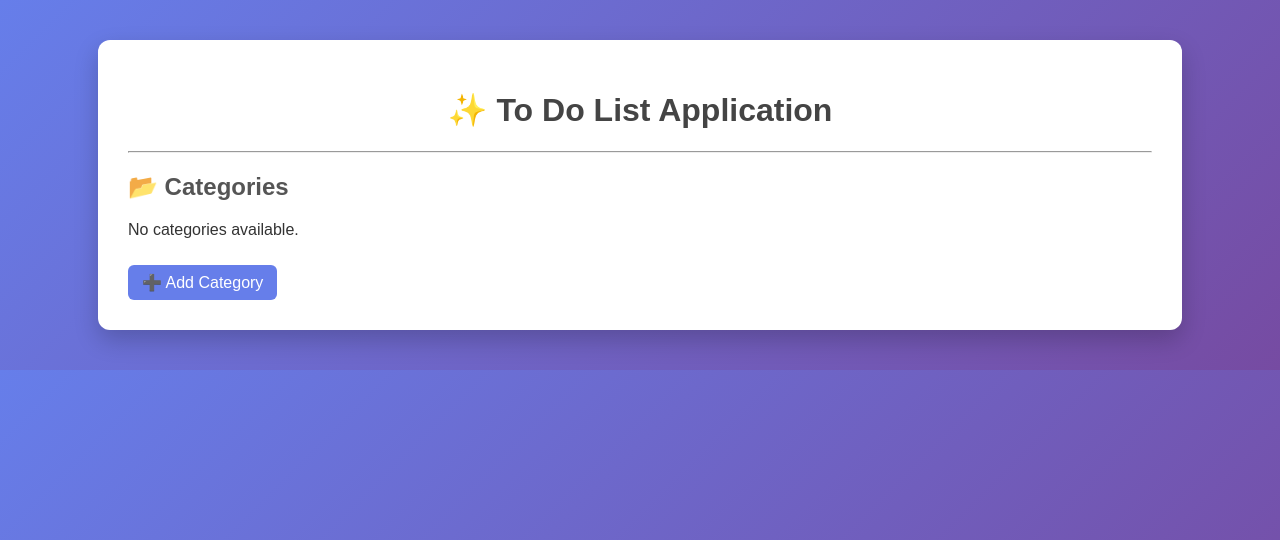
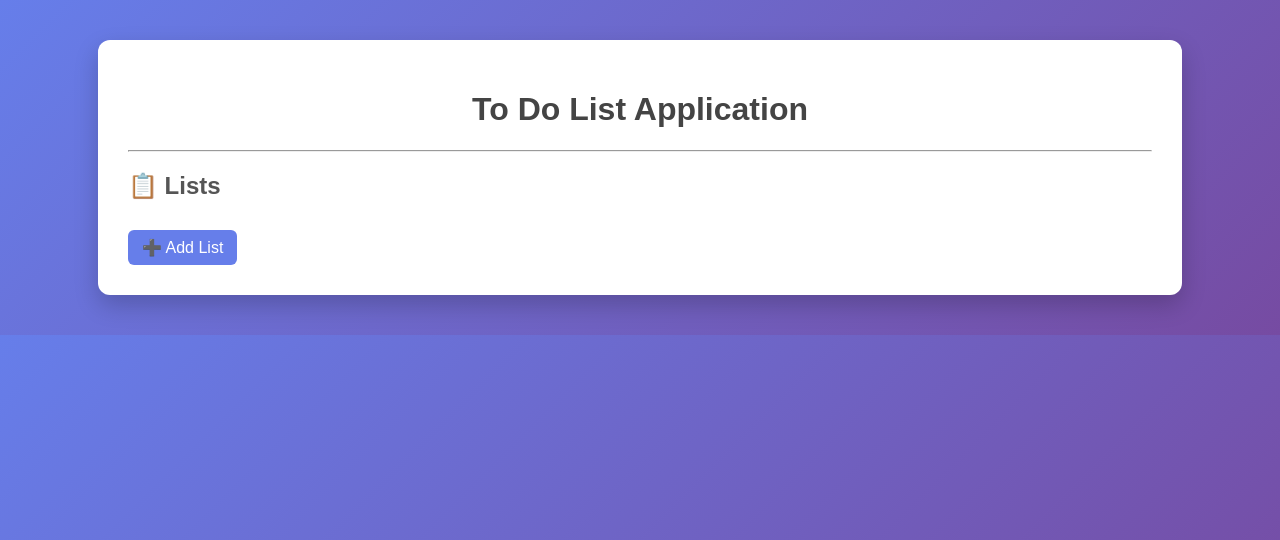
Before and after one commit to dhirendra345/django-todo-app, a Django app: page / in a window 1280 px wide. Shown: the top 540 px of the page. Run offline with Django 5.2, Linux system fonts and the light colour scheme; data that the repository does not hold is empty.

Commit message:
did changes added delete button

```diff
--- a/todo/admin.py
+++ b/todo/admin.py
@@ -1,12 +1,12 @@
 from django.contrib import admin
-from .models import Category, Task
+from .models import List, Task
 
 class TaskInline(admin.TabularInline):
     model = Task
     extra = 1
 
-class CategoryAdmin(admin.ModelAdmin):
+class ListAdmin(admin.ModelAdmin):
     inlines = [TaskInline]
 
-admin.site.register(Category, CategoryAdmin)
+admin.site.register(List, ListAdmin)
 admin.site.register(Task)
--- a/todo/models.py
+++ b/todo/models.py
@@ -1,6 +1,6 @@
 from django.db import models
 
-class Category(models.Model):
+class List(models.Model):
     name = models.CharField(max_length=100)
 
     def __str__(self):
@@ -8,8 +8,8 @@ class Category(models.Model):
 
 
 class Task(models.Model):
-    category = models.ForeignKey(
-        Category,
+    list = models.ForeignKey(
+        List,
         on_delete=models.CASCADE,
         related_name='tasks'
     )
--- a/todo/templates/todo/base.html
+++ b/todo/templates/todo/base.html
@@ -98,7 +98,7 @@
 <body>
 
 <div class="container">
-    <h1>✨ To Do List Application</h1>
+    <h1>To Do List Application</h1>
     <hr>
     {% block content %}{% endblock %}
 </div>
--- a/todo/templates/todo/category_list.html
+++ /dev/null
@@ -1,24 +0,0 @@
-{% extends 'todo/base.html' %}
-
-{% block content %}
-
-<h2>📂 Categories</h2>
-
-<ul>
-{% for category in object_list %}
-    <li>
-        <span>{{ category.name }}</span>
-        <a class="btn" href="{% url 'task-list' category.id %}">
-            View Tasks
-        </a>
-    </li>
-{% empty %}
-    <p>No categories available.</p>
-{% endfor %}
-</ul>
-
-<a class="btn" href="{% url 'category-create' %}">
-    ➕ Add Category
-</a>
-
-{% endblock %}
--- /dev/null
+++ b/todo/templates/todo/list_list.html
@@ -0,0 +1,30 @@
+{% extends 'todo/base.html' %}
+
+{% block content %}
+
+<h2>📋 Lists</h2>
+
+<ul>
+{% for list in object_list %}
+    <li>
+        <span>{{ list.name }}</span>
+
+        <div>
+            <a class="btn" href="{% url 'task-list' list.id %}">
+                View Tasks
+            </a>
+
+            <a class="btn" style="background:red;"
+               href="{% url 'list-delete' list.id %}">
+                Delete
+            </a>
+        </div>
+    </li>
+{% endfor %}
+</ul>
+
+<a class="btn" href="{% url 'list-create' %}">
+    ➕ Add List
+</a>
+
+{% endblock %}
--- a/todo/templates/todo/task_form.html
+++ b/todo/templates/todo/task_form.html
@@ -10,7 +10,7 @@
     <button type="submit">💾 Save</button>
 </form>
 
-<a class="btn" href="{% url 'category-list' %}">
+<a class="btn" href="{% url 'list-list' %}">
     ⬅ Back
 </a>
 
--- a/todo/urls.py
+++ b/todo/urls.py
@@ -2,8 +2,11 @@ from django.urls import path
 from .views import *
 
 urlpatterns = [
-    path('', CategoryListView.as_view(), name='category-list'),
-    path('category/add/', CategoryCreateView.as_view(), name='category-create'),
-    path('tasks/<int:category_id>/', TaskListView.as_view(), name='task-list'),
-    path('tasks/<int:category_id>/add/', TaskCreateView.as_view(), name='task-create'),
+    path('', ListListView.as_view(), name='list-list'),
+    path('list/add/', ListCreateView.as_view(), name='list-create'),
+    path('list/delete/<int:pk>/', ListDeleteView.as_view(), name='list-delete'),
+
+    path('tasks/<int:list_id>/', TaskListView.as_view(), name='task-list'),
+    path('tasks/<int:list_id>/add/', TaskCreateView.as_view(), name='task-create'),
+    path('task/delete/<int:pk>/', TaskDeleteView.as_view(), name='task-delete'),
 ]
--- a/todo/views.py
+++ b/todo/views.py
@@ -1,17 +1,24 @@
-from django.views.generic import ListView, CreateView
+from django.views.generic import ListView, CreateView, DeleteView
 from django.urls import reverse_lazy
-from .models import Category, Task
-
-class CategoryListView(ListView):
-    model = Category
-    template_name = 'todo/category_list.html'
+from .models import List, Task
 
 
-class CategoryCreateView(CreateView):
-    model = Category
+class ListListView(ListView):
+    model = List
+    template_name = 'todo/list_list.html'
+
+
+class ListCreateView(CreateView):
+    model = List
     fields = ['name']
     template_name = 'todo/task_form.html'
-    success_url = reverse_lazy('category-list')
+    success_url = reverse_lazy('list-list')
+
+
+class ListDeleteView(DeleteView):
+    model = List
+    template_name = 'todo/confirm_delete.html'
+    success_url = reverse_lazy('list-list')
 
 
 class TaskListView(ListView):
@@ -20,17 +27,28 @@ class TaskListView(ListView):
 
     def get_queryset(self):
         return Task.objects.filter(
-            category_id=self.kwargs['category_id']
+            list_id=self.kwargs['list_id']
         )
 
 
 class TaskCreateView(CreateView):
     model = Task
-    fields = ['category', 'title', 'description', 'completed']
+    fields = ['list', 'title', 'description', 'completed']
     template_name = 'todo/task_form.html'
 
     def get_success_url(self):
         return reverse_lazy(
             'task-list',
-            kwargs={'category_id': self.object.category.id}
+            kwargs={'list_id': self.object.list.id}
         )
+
+
+class TaskDeleteView(DeleteView):
+    model = Task
+    template_name = 'todo/confirm_delete.html'
+
+    def get_success_url(self):
+        return reverse_lazy(
+            'task-list',
+            kwargs={'list_id': self.object.list.id}
+        )
```
Also changed, not shown: todo/templates/todo/confirm_delete.html (added, +16 -0 lines), todo/templates/todo/task_list.html (+15 -13 lines), todo/migrations/0002_rename_category_list_rename_category_task_list.py (added).
